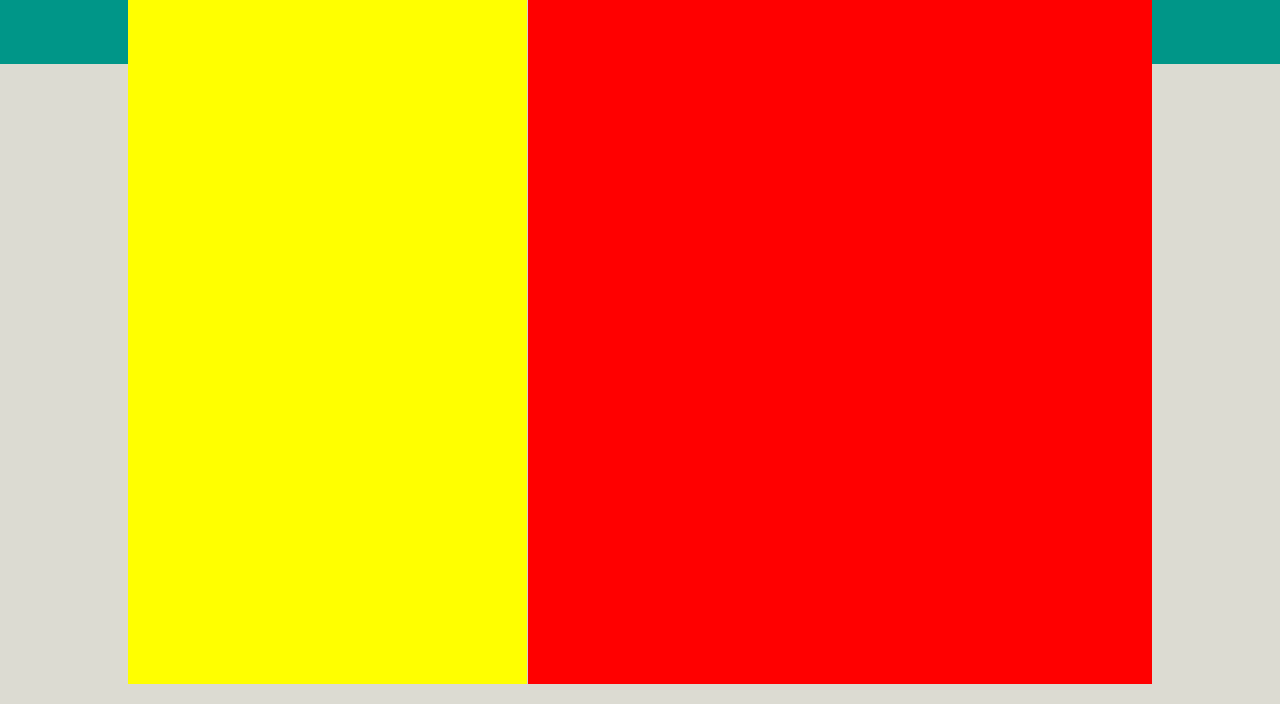
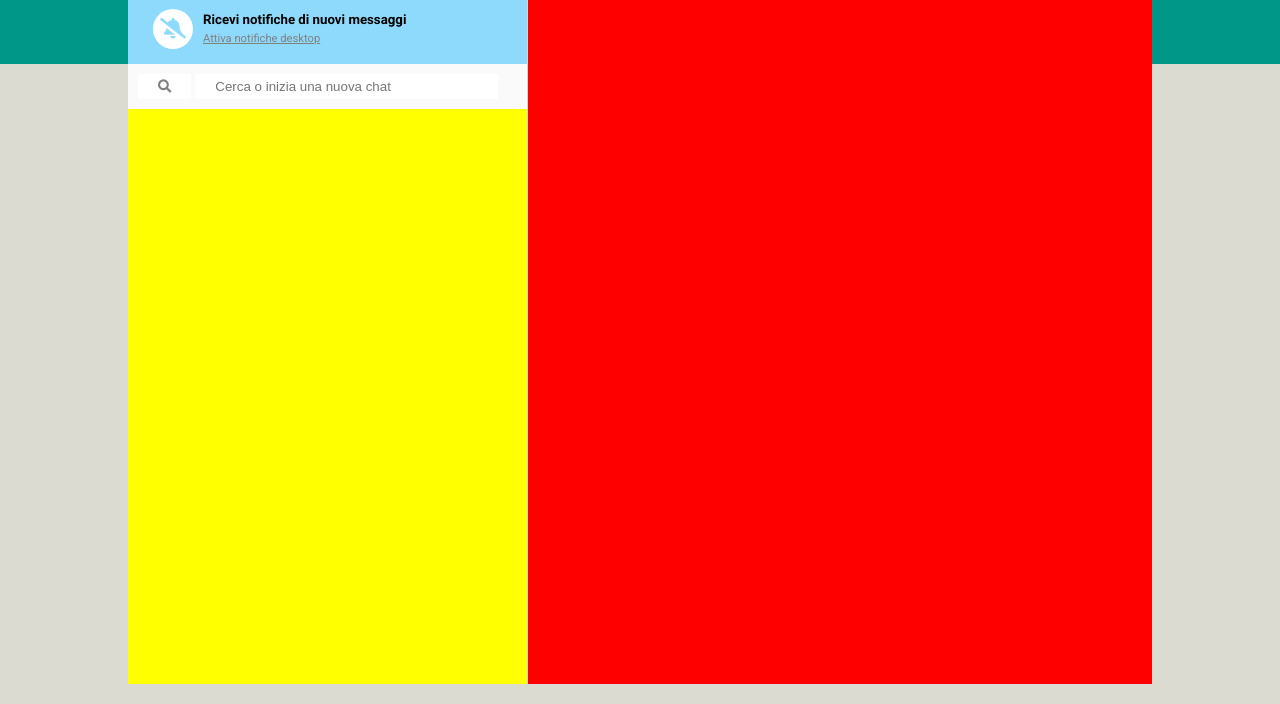
Before and after one commit to rizzamatteo96/vue-boolzapp, a plain HTML site: page index.html in a window 1280 px wide. Shown: the part 96-800 px from the top of the page. Drawn offline with nearby package versions, Linux system fonts and the light colour scheme.

Commit message:
add chat search section

```diff
--- a/css/style.css
+++ b/css/style.css
@@ -16,6 +16,10 @@ body::before{
     height: 20vh;
     width: 100%;
     background-color: #009688;
+}
+
+.pointer:hover{
+    cursor: pointer;
 }
 
 .clearfix::after{
@@ -53,6 +57,7 @@ body::before{
     padding: 10px;
 }
 
+/* HEADER */
 header{
     width: 100%;
     background-color: #eaeaea;
@@ -73,6 +78,50 @@ header .icons i{
     color: gray;
 }
 
+/* NOTIFY */
+.notify{
+    display: flex;
+    justify-content: flex-start;
+    align-items: center;
+    width: 100%;
+    background-color: #8edafc;
+    padding: 15px;
+}
+
+.notify .bell{
+    display: inline-block;
+    height: 40px;
+    width: 40px;
+    background-color: white;
+    border-radius: 50%;
+    text-align: center;
+    line-height: 40px;
+    color: #8edafc;
+    font-size: 1.3rem;
+    margin: 0 10px;
+}
+
+.description a,
+span{
+    font-size: 0.7rem;
+    color: grey;
+}
+
+/* CHAT SRC */
+.chat-src{
+    background-color: #fafafa;
+}
+
+.chat-src > *{
+    border: none;
+    padding: 5px 20px;
+    background-color: white;
+    color: grey;
+}
+
+.chat-src input{
+    width: 80%;
+}
 
 
 
--- a/index.html
+++ b/index.html
@@ -36,6 +36,25 @@
                 </div>
             </header>
             <!-- fine header sx -->
+
+            <!-- inizio sezione notifiche -->
+            <section class="notify">
+                <div class="bell">
+                    <i class="fas fa-bell-slash"></i>
+                </div>
+                <div class="description">
+                    <h5>Ricevi notifiche di nuovi messaggi</h5>
+                    <a href="#">Attiva notifiche desktop</a>
+                </div>
+            </section>
+            <!-- fine sezione notifiche -->
+
+            <!-- inizio sezione ricerca chat -->
+            <section class="chat-src">
+                <button class="pointer"><i class="fas fa-search"></i></button>
+                <input type="text" placeholder="Cerca o inizia una nuova chat">
+            </section>
+            <!-- fine sezione ricerca chat -->
         </section>
         <!-- fine colonna sinistra -->
 
```
